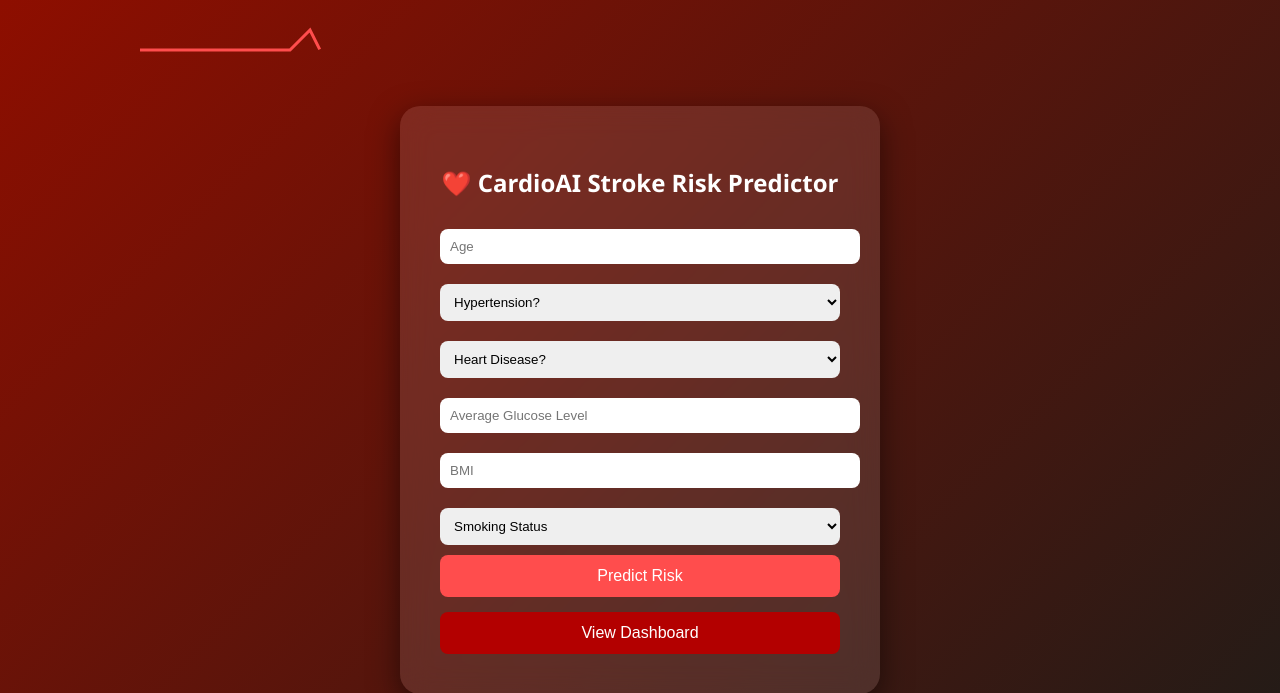
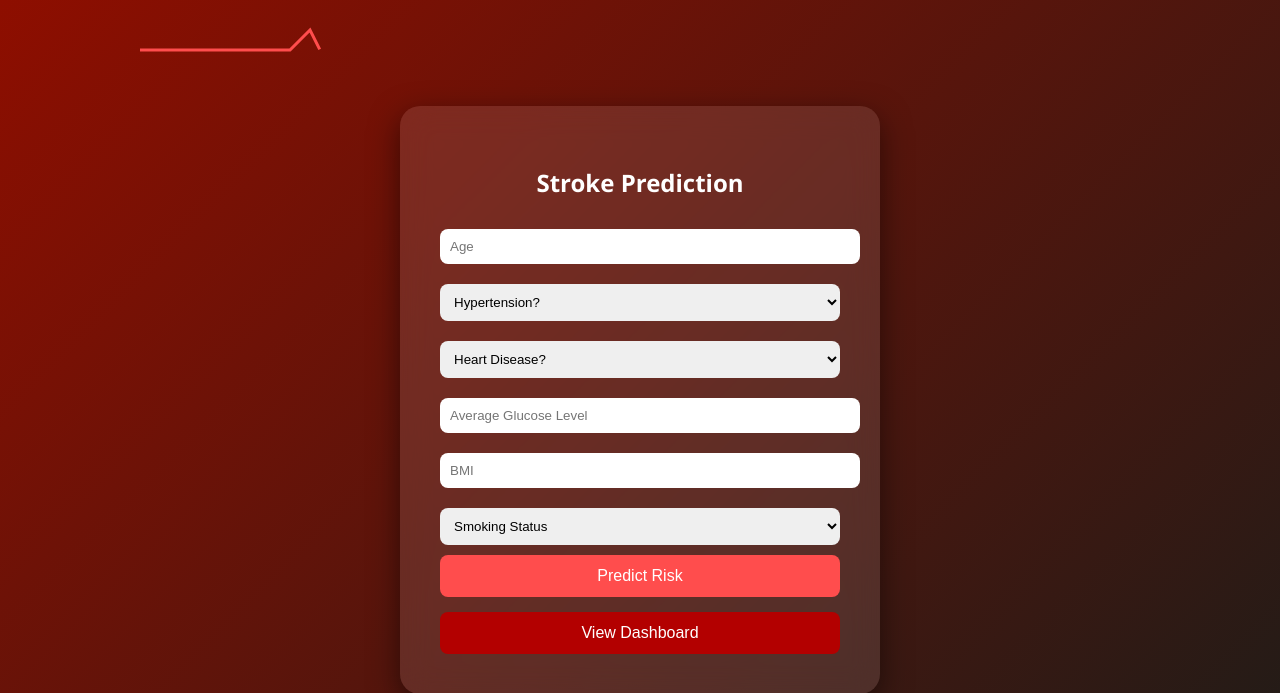
Before and after one commit to meghasri10/stroke-prediction, a Flask app: page / in a window 1280 px wide. Shown: the top 693 px of the page. Run offline with Flask 3, Linux system fonts and the light colour scheme; parts of the project's set-up code (start-up, migrations or seed data) failed here and were passed over.

Commit message:
Updated website title to Stroke Prediction

```diff
--- a/templates/index.html
+++ b/templates/index.html
@@ -1,7 +1,7 @@
 <!DOCTYPE html>
 <html>
 <head>
-    <title>CardioAI - Stroke Risk Prediction</title>
+    <title><title>Stroke Prediction</title></title>
 
     <style>
         body {
@@ -110,7 +110,7 @@
 </div>
 
 <div class="container">
-    <h2>❤️ CardioAI Stroke Risk Predictor</h2>
+    <h2><h2>Stroke Prediction</h2></h2>
 
     <form action="/predict" method="POST">
 
--- a/templates/result.html
+++ b/templates/result.html
@@ -54,7 +54,7 @@
 <body>
 
 <div class="card">
-    <h2>❤️ CardioAI Prediction Result</h2>
+    <h2><h2>Stroke Prediction Result</h2></h2>
 
     <p class="{{ 'high' if result == 'High Risk' else 'low' }}">
         {{ result }}
```
